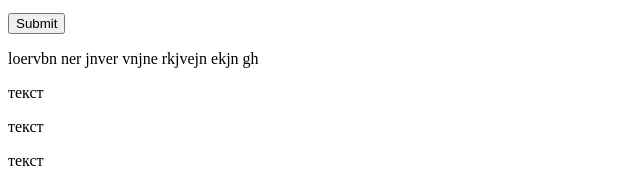
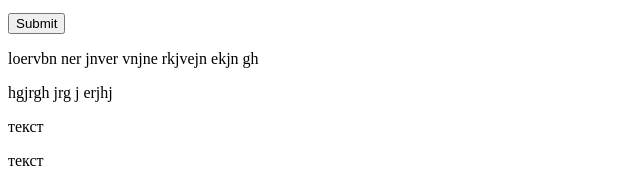
Before and after one commit to iqar1987/site2, a plain HTML site: page index.html in a window 1280 px wide. Shown: the part 1654-1832 px from the top of the page, 0-640 px from the left. Drawn offline with Linux system fonts and the light colour scheme.

Commit message:
4-th commit

```diff
--- a/index.html
+++ b/index.html
@@ -101,7 +101,7 @@
 		</form>
 
 	<p>loervbn ner jnver vnjne rkjvejn ekjn gh</p>
-	<p>текст</p>
+	<p>hgjrgh jrg j erjhj</p>
 	<p>текст</p>
 	<p>текст</p>
 	<p>текст</p>
```
